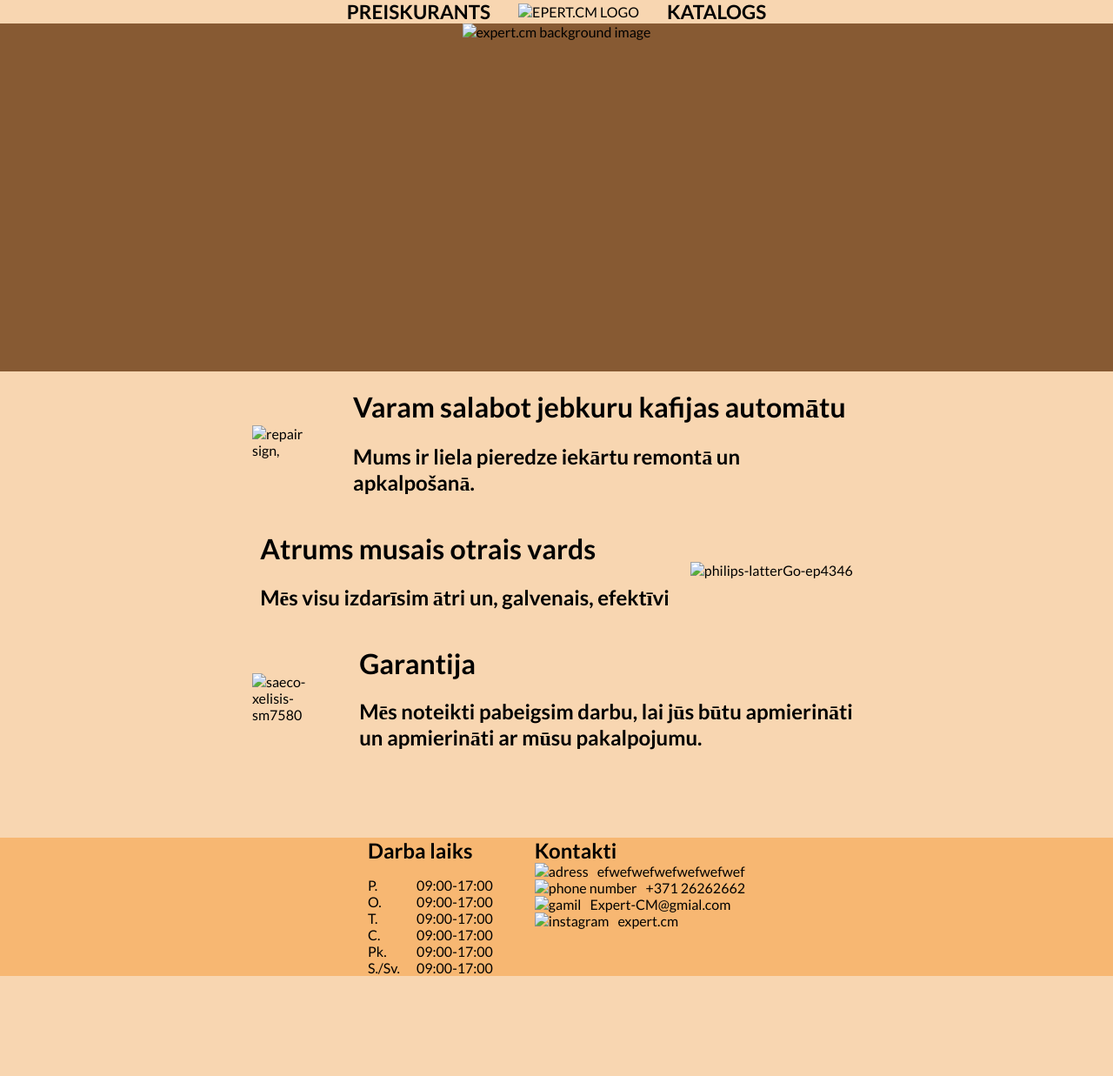
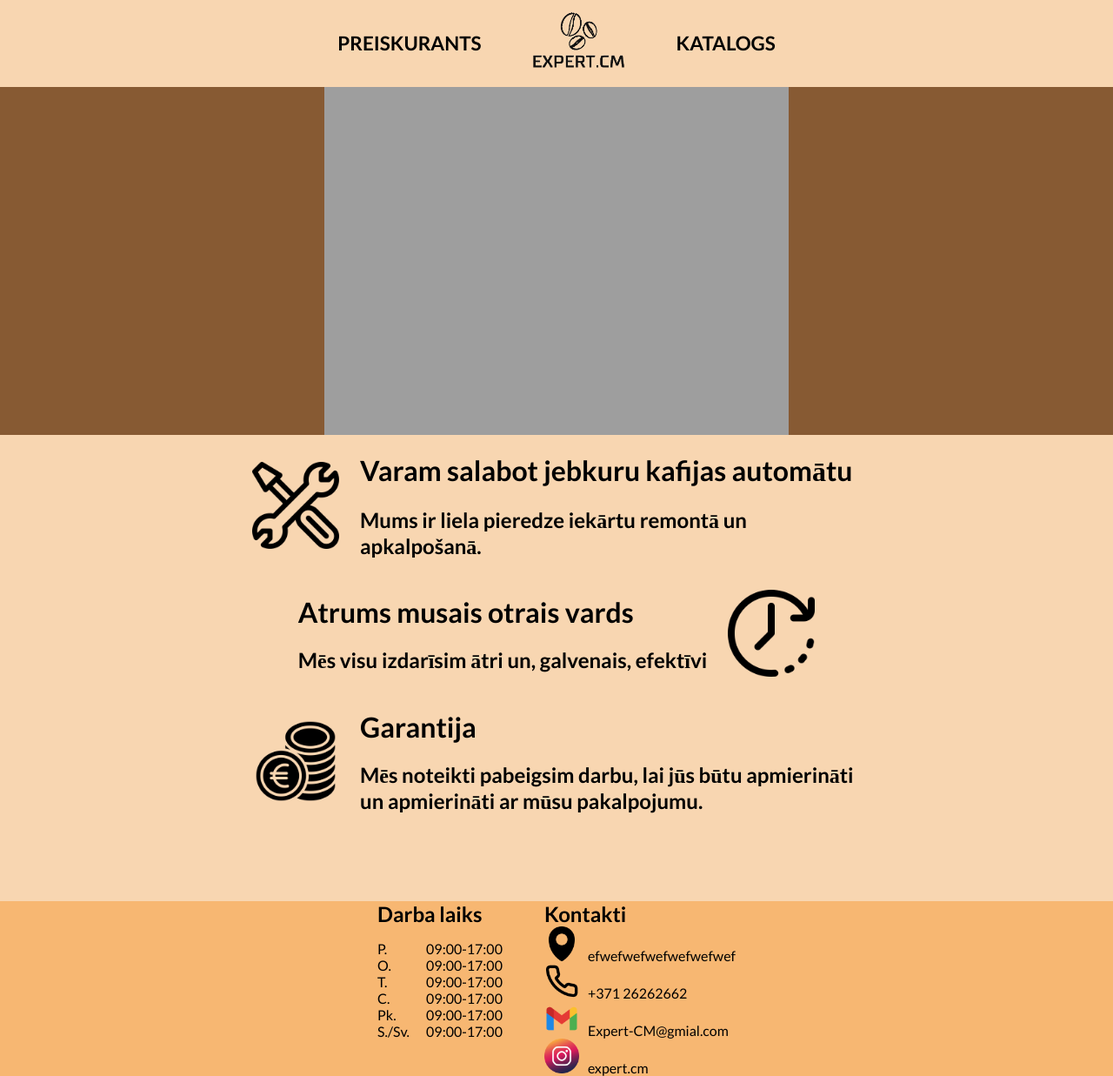
Before and after one commit to NikitaZagorodnijs/expert.cm, a plain HTML site: page index.html in a window 1280 px wide. Shown: the whole page at 87% size. Before the commit the page ends 1122 px from the top, so only its background shows below. Drawn offline with Linux system fonts and the light colour scheme; the site is published under a folder, as on GitHub Pages, so addresses that start at the root find nothing.

Commit message:
Add files via upload

```diff
--- a/index.html
+++ b/index.html
@@ -19,8 +19,8 @@
         <div class="navigation">
 
         <ul class="navigation_list">
-            <li class="navigation_li"><a class="navigation_list__text" href="/preiskurants.html">Preiskurants</a></li>
-            <li class="navigation_li"><img class="logo_image" src="/image/logo.png" alt="epert.cm logo" width="160px"></li>
+            <li class="navigation_li"><a class="navigation_list__text" href="preiskurants.html">Preiskurants</a></li>
+            <li class="navigation_li"><img class="logo_image" src="image/logo.png" alt="epert.cm logo" width="160px"></li>
             <li class="navigation_li"><a class="navigation_list__text" href="#">katalogs</a></li>
 
         </ul>
@@ -29,13 +29,13 @@
     </nav>
     <main>
         <div class="main_image">
-            <img class="expert__img" src="/image/main.jpg" alt="expert.cm background image" height="400px">
+            <img class="expert__img" src="image/main.jpg" alt="expert.cm background image" height="400px">
         </div>
         <div class="main_wrap">
             <div class="main_blocks">
             <div class="block first">
                 <div class="block_image_wrap">
-                <img class="coffee_machines" src="/image/repair_939160.png" alt="repair sign," max-width="100px">
+                <img class="coffee_machines" src="image/repair_939160.png" alt="repair sign," max-width="100px">
                 </div>
             <div class="block_text_first">
                 <h1>Varam salabot jebkuru kafijas automātu </h1>
@@ -51,7 +51,7 @@
             </div>
 
                 <div class="block_image_wrap">
-                <img class="coffee_machines" src="/image/wall-clock_833602.png" alt="philips-latterGo-ep4346">
+                <img class="coffee_machines" src="image/wall-clock_833602.png" alt="philips-latterGo-ep4346">
                 </div>
 
             </div>
@@ -59,7 +59,7 @@
 
             <div class="block third">
                 <div class="block_image_wrap">
-                <img class="coffee_machines" src="/image/euro_11864140.png" alt="saeco-xelisis-sm7580">
+                <img class="coffee_machines" src="image/euro_11864140.png" alt="saeco-xelisis-sm7580">
                 </div>
             <div class="block_text_third">
                 <h1>Garantija </h1>
@@ -105,16 +105,16 @@
                 <ul class="kontakti_images">
 
                         <a class="kontakti_links" href="#" target="_blank">
-                    <li class="kontakti_teksts"><img class="kontakti_icons" src="/icons/adress.png" alt="adress" width="40px">efwefwefwefwefwefwef</li>
+                    <li class="kontakti_teksts"><img class="kontakti_icons" src="icons/adress.png" alt="adress" width="40px">efwefwefwefwefwefwef</li>
                         </a>
                         <a class="kontakti_links" href="#" target="_blank">
-                    <li><img class="kontakti_icons" src="/icons/phone.png" alt="phone number" width="40px">+371 26262662</li>
+                    <li><img class="kontakti_icons" src="icons/phone.png" alt="phone number" width="40px">+371 26262662</li>
                         </a>
                         <a class="kontakti_links" href="gmail.com" target="_blank">
-                    <li><img class="kontakti_icons" src="/icons/gmail.png" alt="gamil" width="40px">Expert-CM@gmial.com</li>
+                    <li><img class="kontakti_icons" src="icons/gmail.png" alt="gamil" width="40px">Expert-CM@gmial.com</li>
                         </a>
                         <a class="kontakti_links" href="https://www.instagram.com/expert.cm/?igsh=MW1xa2c1aTlkMGw1ag%3D%3D" target="_blank">
-                    <li><img class="kontakti_icons" src="/icons/instagram.png" alt="instagram" width="40px">expert.cm</li>
+                    <li><img class="kontakti_icons" src="icons/instagram.png" alt="instagram" width="40px">expert.cm</li>
                         </a>
 
                 </ul>
```
Also changed, not shown: preiskurants.html (+6 -6 lines).
